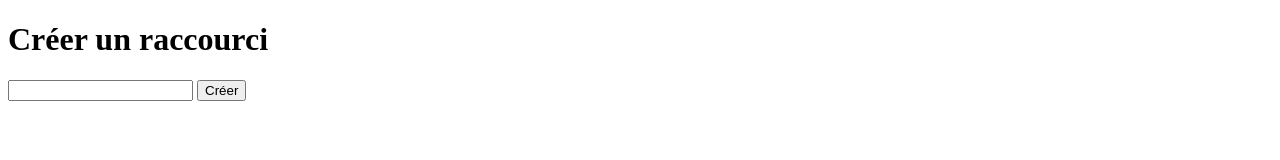
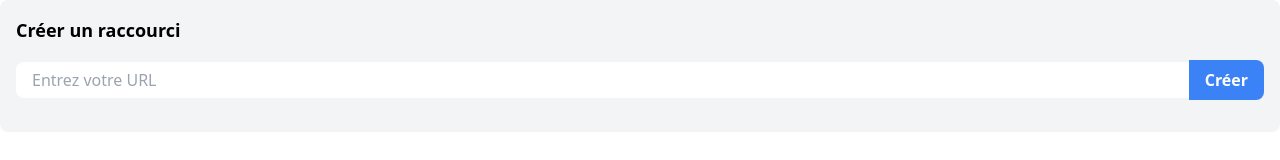
Before and after one commit to Setsudan/go-url-shortener, a plain HTML site: page index.html in a window 1280 px wide. Drawn offline with nearby package versions, Linux system fonts and the light colour scheme.

Commit message:
Update index.html

```diff
--- a/index.html
+++ b/index.html
@@ -6,16 +6,20 @@
     <meta http-equiv="X-UA-Compatible" content="IE=edge">
     <meta name="viewport" content="width=device-width, initial-scale=1.0">
     <title>Create a url</title>
+      <script src="https://cdn.tailwindcss.com"></script>
 </head>
 
 <body>
-    <form id="createUrl" method="post">
-        <h1>Créer un raccourci</h1>
-        <input type="text" name="url" />
-        <button onclick="submitHandler()">
-            Créer
-        </button>
-    </form>
+    <form id="createUrl" method="post" class="p-4 bg-gray-100 rounded-lg">
+  <h1 class="text-lg font-semibold mb-4">Créer un raccourci</h1>
+  <div class="flex items-center mb-4">
+    <input type="text" name="url" class="rounded-l-lg py-2 px-4 w-full bg-white text-gray-700 leading-tight focus:outline-none focus:shadow-outline" placeholder="Entrez votre URL" />
+    <button onclick="submitHandler()" class="bg-blue-500 hover:bg-blue-700 text-white font-bold py-2 px-4 rounded-r-lg">
+      Créer
+    </button>
+  </div>
+</form>
+
 
     <script>
         const form = document.getElementById("createUrl")
```
